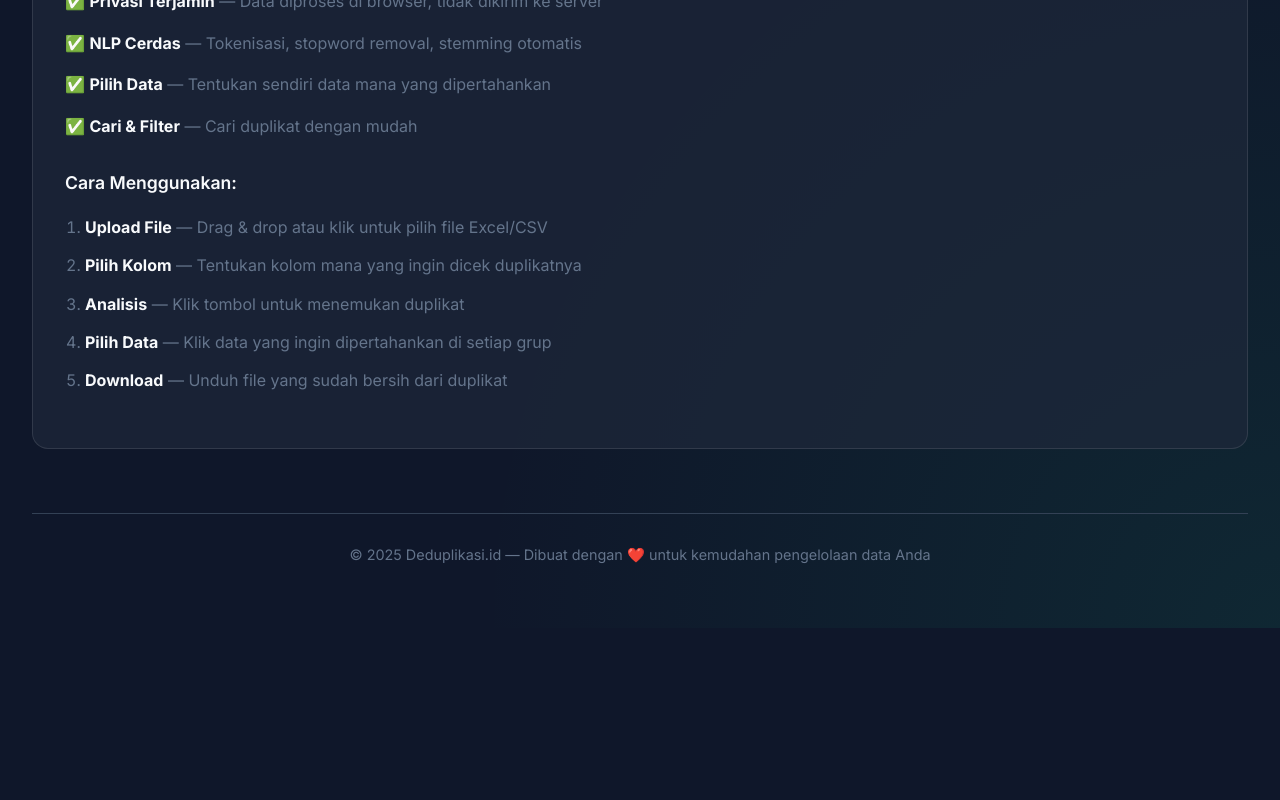
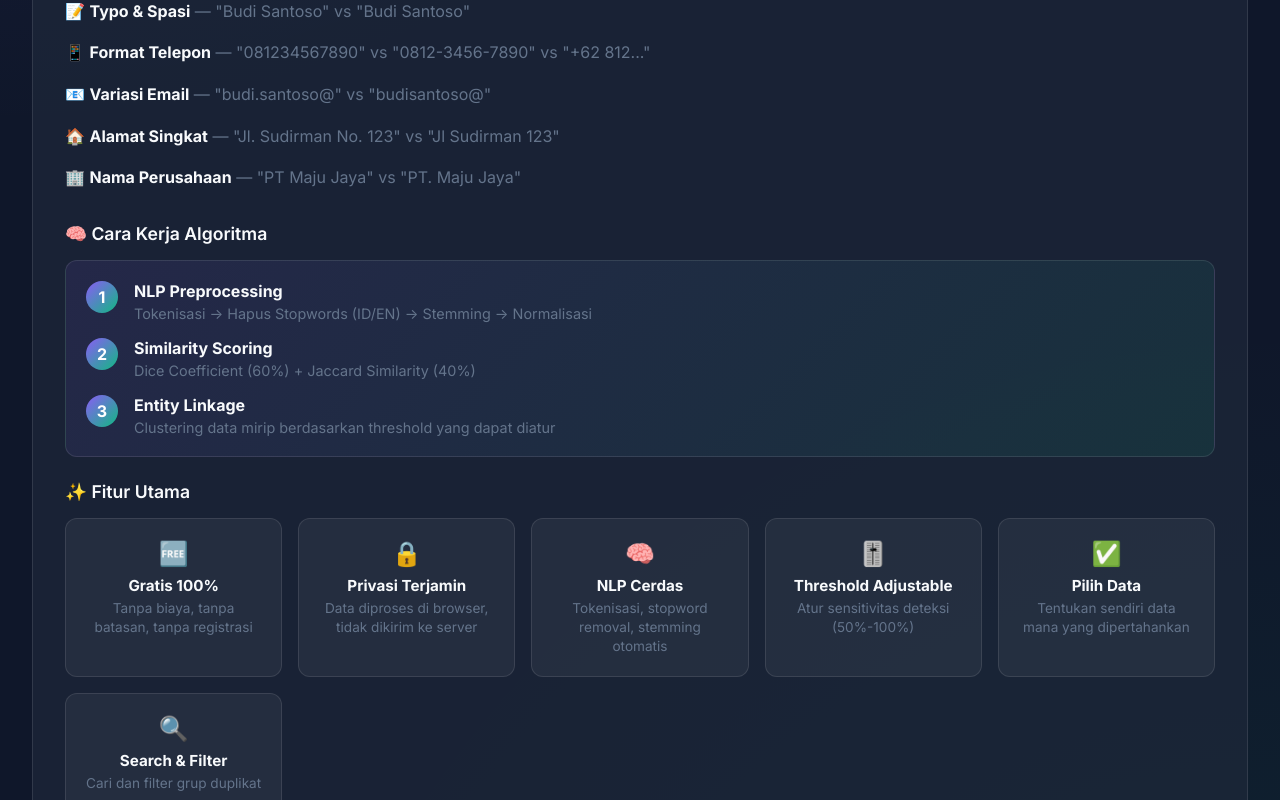
Before and after one commit to dewagdeadi/dedupe-ai, a Next.js app: page / in a window 1280 px wide. Shown: the part 920-1720 px from the top of the page. Before the commit the page ends 1548 px from the top, so only its background shows below. Built offline with nearby package versions, Linux system fonts and the light colour scheme.

Commit message:
Add detailed system description on landing page

```diff
--- a/components/DedupeInterface.js
+++ b/components/DedupeInterface.js
@@ -182,24 +182,89 @@ export default function DedupeInterface() {
                     <section className={styles.infoSection}>
                         <h2 className={styles.infoTitle}>Apa itu Deduplikasi.id?</h2>
                         <p className={styles.infoText}>
-                            Deduplikasi.id adalah aplikasi web gratis untuk menghapus data duplikat di file Excel dan CSV.
-                            Berbeda dengan tools lain, Deduplikasi.id menggunakan algoritma <strong>NLP (Natural Language Processing)</strong> dan <strong>Entity Linkage</strong> yang
-                            dapat mendeteksi duplikat yang tidak persis sama — seperti typo, spasi ganda, atau perbedaan format.
+                            <strong>Deduplikasi.id</strong> adalah aplikasi web gratis untuk mendeteksi dan menghapus data duplikat
+                            pada file Excel (.xlsx) dan CSV. Berbeda dengan tools konvensional yang hanya mencari kecocokan
+                            <strong> exact match</strong>, sistem ini menggunakan algoritma <strong>Natural Language Processing (NLP)</strong> dan
+                            <strong> Entity Linkage</strong> untuk mendeteksi duplikat yang <strong>mirip tapi tidak identik</strong>.
                         </p>
 
-                        <h3 className={styles.infoSubtitle}>Keunggulan Deduplikasi.id:</h3>
+                        <h3 className={styles.infoSubtitle}>🎯 Masalah yang Diselesaikan</h3>
+                        <p className={styles.infoText}>
+                            Data duplikat sering kali tidak persis sama. Tools tradisional akan melewatkan duplikat-duplikat seperti:
+                        </p>
                         <ul className={styles.featureList}>
-                            <li>✅ <strong>Gratis 100%</strong> — Tanpa biaya, tanpa batasan</li>
-                            <li>✅ <strong>Privasi Terjamin</strong> — Data diproses di browser, tidak dikirim ke server</li>
-                            <li>✅ <strong>NLP Cerdas</strong> — Tokenisasi, stopword removal, stemming otomatis</li>
-                            <li>✅ <strong>Pilih Data</strong> — Tentukan sendiri data mana yang dipertahankan</li>
-                            <li>✅ <strong>Cari & Filter</strong> — Cari duplikat dengan mudah</li>
+                            <li>📝 <strong>Typo & Spasi</strong> — "Budi Santoso" vs "Budi  Santoso"</li>
+                            <li>📱 <strong>Format Telepon</strong> — "081234567890" vs "0812-3456-7890" vs "+62 812..."</li>
+                            <li>📧 <strong>Variasi Email</strong> — "budi.santoso@" vs "budisantoso@"</li>
+                            <li>🏠 <strong>Alamat Singkat</strong> — "Jl. Sudirman No. 123" vs "Jl Sudirman 123"</li>
+                            <li>🏢 <strong>Nama Perusahaan</strong> — "PT Maju Jaya" vs "PT. Maju Jaya"</li>
                         </ul>
 
-                        <h3 className={styles.infoSubtitle}>Cara Menggunakan:</h3>
+                        <h3 className={styles.infoSubtitle}>🧠 Cara Kerja Algoritma</h3>
+                        <div className={styles.algorithmBox}>
+                            <div className={styles.algorithmStep}>
+                                <span className={styles.stepNumber}>1</span>
+                                <div>
+                                    <strong>NLP Preprocessing</strong>
+                                    <p>Tokenisasi → Hapus Stopwords (ID/EN) → Stemming → Normalisasi</p>
+                                </div>
+                            </div>
+                            <div className={styles.algorithmStep}>
+                                <span className={styles.stepNumber}>2</span>
+                                <div>
+                                    <strong>Similarity Scoring</strong>
+                                    <p>Dice Coefficient (60%) + Jaccard Similarity (40%)</p>
+                                </div>
+                            </div>
+                            <div className={styles.algorithmStep}>
+                                <span className={styles.stepNumber}>3</span>
+                                <div>
+                                    <strong>Entity Linkage</strong>
+                                    <p>Clustering data mirip berdasarkan threshold yang dapat diatur</p>
+                                </div>
+                            </div>
+                        </div>
+
+                        <h3 className={styles.infoSubtitle}>✨ Fitur Utama</h3>
+                        <div className={styles.featureGrid}>
+                            <div className={styles.featureCard}>
+                                <span className={styles.featureIcon}>🆓</span>
+                                <strong>Gratis 100%</strong>
+                                <p>Tanpa biaya, tanpa batasan, tanpa registrasi</p>
+                            </div>
+                            <div className={styles.featureCard}>
+                                <span className={styles.featureIcon}>🔒</span>
+                                <strong>Privasi Terjamin</strong>
+                                <p>Data diproses di browser, tidak dikirim ke server</p>
+                            </div>
+                            <div className={styles.featureCard}>
+                                <span className={styles.featureIcon}>🧠</span>
+                                <strong>NLP Cerdas</strong>
+                                <p>Tokenisasi, stopword removal, stemming otomatis</p>
+                            </div>
+                            <div className={styles.featureCard}>
+                                <span className={styles.featureIcon}>🎚️</span>
+                                <strong>Threshold Adjustable</strong>
+                                <p>Atur sensitivitas deteksi (50%-100%)</p>
+                            </div>
+                            <div className={styles.featureCard}>
+                                <span className={styles.featureIcon}>✅</span>
+                                <strong>Pilih Data</strong>
+                                <p>Tentukan sendiri data mana yang dipertahankan</p>
+                            </div>
+                            <div className={styles.featureCard}>
+                                <span className={styles.featureIcon}>🔍</span>
+                                <strong>Search & Filter</strong>
+                                <p>Cari dan filter grup duplikat</p>
+                            </div>
+                        </div>
+
+                        <h3 className={styles.infoSubtitle}>📋 Cara Menggunakan</h3>
                         <ol className={styles.stepsList}>
                             <li><strong>Upload File</strong> — Drag & drop atau klik untuk pilih file Excel/CSV</li>
                             <li><strong>Pilih Kolom</strong> — Tentukan kolom mana yang ingin dicek duplikatnya</li>
+                            <li><strong>Atur Threshold</strong> — Sesuaikan tingkat kemiripan (default 85%)</li>
+                            <li><strong>Aktifkan NLP</strong> — Mode NLP untuk deteksi cerdas (opsional)</li>
                             <li><strong>Analisis</strong> — Klik tombol untuk menemukan duplikat</li>
                             <li><strong>Pilih Data</strong> — Klik data yang ingin dipertahankan di setiap grup</li>
                             <li><strong>Download</strong> — Unduh file yang sudah bersih dari duplikat</li>
--- a/styles/DedupeInterface.module.css
+++ b/styles/DedupeInterface.module.css
@@ -382,6 +382,94 @@
 
 .stepsList strong {
     color: var(--foreground);
+}
+
+/* Algorithm Box */
+.algorithmBox {
+    display: flex;
+    flex-direction: column;
+    gap: 1rem;
+    margin: 1rem 0;
+    padding: 1.25rem;
+    background: linear-gradient(135deg, rgba(139, 92, 246, 0.1), rgba(16, 185, 129, 0.1));
+    border-radius: 0.75rem;
+    border: 1px solid var(--glass-border);
+}
+
+.algorithmStep {
+    display: flex;
+    align-items: flex-start;
+    gap: 1rem;
+}
+
+.stepNumber {
+    display: flex;
+    align-items: center;
+    justify-content: center;
+    width: 32px;
+    height: 32px;
+    background: linear-gradient(135deg, var(--primary), var(--secondary));
+    color: white;
+    font-weight: 700;
+    border-radius: 50%;
+    flex-shrink: 0;
+}
+
+.algorithmStep div {
+    flex: 1;
+}
+
+.algorithmStep strong {
+    color: var(--foreground);
+    font-size: 1rem;
+}
+
+.algorithmStep p {
+    color: var(--muted);
+    font-size: 0.9rem;
+    margin: 0.25rem 0 0;
+}
+
+/* Feature Grid */
+.featureGrid {
+    display: grid;
+    grid-template-columns: repeat(auto-fit, minmax(200px, 1fr));
+    gap: 1rem;
+    margin: 1rem 0;
+}
+
+.featureCard {
+    padding: 1.25rem;
+    background: var(--glass-highlight);
+    border-radius: 0.75rem;
+    border: 1px solid var(--glass-border);
+    text-align: center;
+    transition: all 0.2s;
+}
+
+.featureCard:hover {
+    border-color: var(--primary);
+    transform: translateY(-2px);
+}
+
+.featureIcon {
+    font-size: 1.5rem;
+    display: block;
+    margin-bottom: 0.5rem;
+}
+
+.featureCard strong {
+    color: var(--foreground);
+    font-size: 0.95rem;
+    display: block;
+    margin-bottom: 0.25rem;
+}
+
+.featureCard p {
+    color: var(--muted);
+    font-size: 0.85rem;
+    margin: 0;
+    line-height: 1.4;
 }
 
 /* No Results */
```
